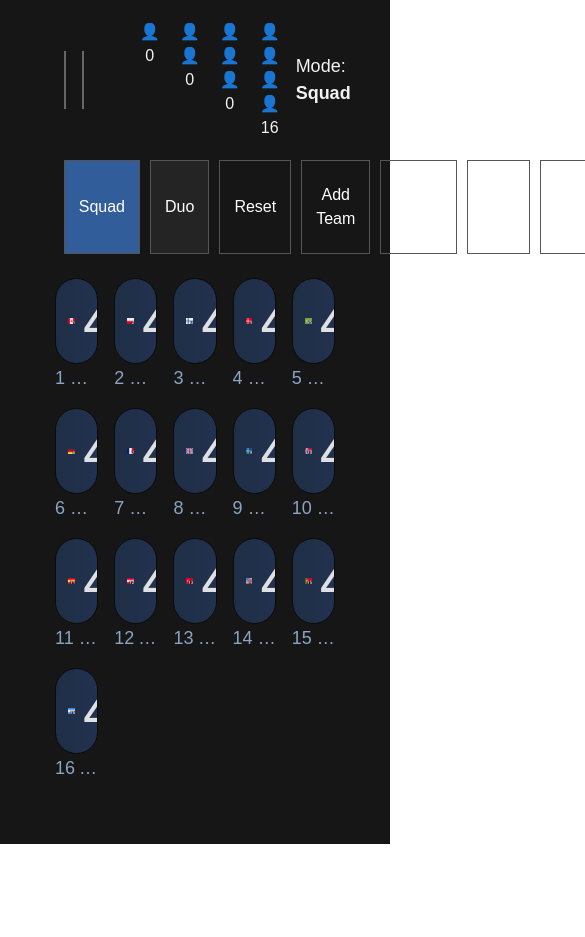
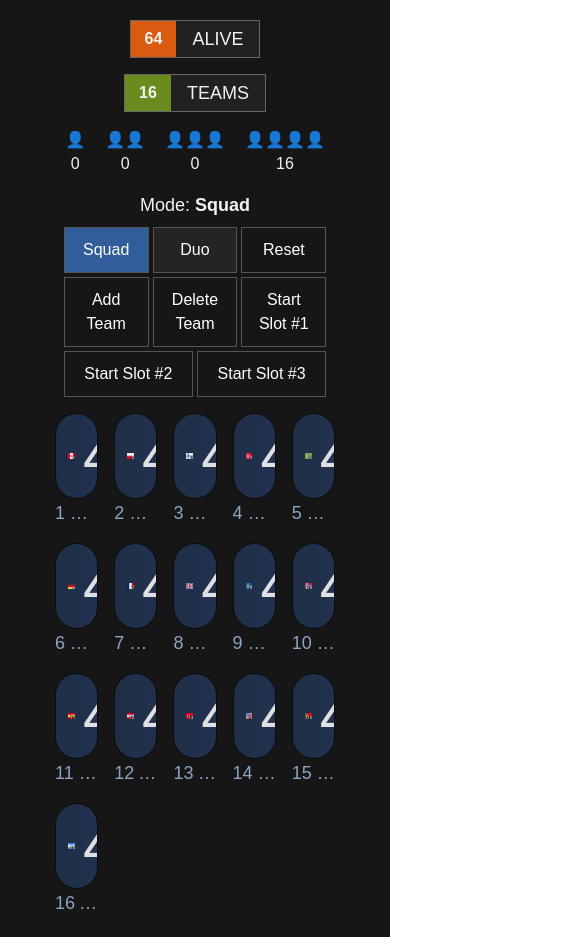
Before and after one commit to MadariBalint/pubg-tracker, a React (Vite) app: page / in a window 390 px wide. Shown: the top 937 px of the page, 585 px wide, since content can reach past the window. Before the commit the page ends 844 px from the top, so only its background shows below. Built offline with nearby package versions, Linux system fonts and the light colour scheme; the HTML template or start-up script is replaced by a standard one.

Commit message:
Some optimizations on styling

```diff
--- a/src/App.tsx
+++ b/src/App.tsx
@@ -4,8 +4,8 @@ import TopBar from "./components/TopBar";
 
 export default function App() {
   return (
-    <div className="h-dvh bg-[#161616] p-5 text-[#f2f2f2]">
-      <div className="flex flex-col items-center">
+    <div className="min-h-dvh bg-[#161616] p-5 text-[#f2f2f2]">
+      <div className="flex flex-col items-center gap-2">
         <div className="mx-auto w-3/4 ">
           <TopBar />
           <ModeSelector />
--- a/src/components/ModeSelector.tsx
+++ b/src/components/ModeSelector.tsx
@@ -15,12 +15,12 @@ export default function ModeSelector() {
   const mode = useAppSelector(selectMode);
 
   const baseButton =
-    "cursor-pointer border border-[#555]  px-3.5 py-2.5 text-white";
+    "cursor-pointer border border-[#555]  px-3.5 py-2.5 text-white flex-1";
   const activeButton = "bg-[#325d9b]";
   const inactiveButton = "bg-[#242424]";
 
   return (
-    <div className="mb-6 flex gap-2.5">
+    <div className="mb-2 gap-1 lg:mb-6 flex flex-wrap lg:gap-2.5 ">
       <button
         className={`${baseButton} ${mode === "squad" ? activeButton : inactiveButton}`}
         onClick={() => dispatch(setMode("squad"))}
--- a/src/components/TopBar.tsx
+++ b/src/components/TopBar.tsx
@@ -28,22 +28,22 @@ export default function TopBar() {
   ).length;
 
   return (
-    <div className="mb-5 flex items-center gap-4">
-      <div className="flex items-center overflow-hidden border border-[#666] bg-[#212121]">
-        <span className="bg-[#d85b0f] px-3.5 py-2.5 text-[36px] font-bold leading-none">
+    <div className="mb-2 lg:mb-5 flex flex-col lg:flex-row items-center gap-4">
+      <div className="flex items-center lg:overflow-hidden border border-[#666] bg-[#212121]">
+        <span className="bg-[#d85b0f] px-3.5 py-2.5 lg:text-[36px] font-bold leading-none">
           {alivePlayers}
         </span>
         <span className="px-4 text-[18px]">ALIVE</span>
       </div>
 
-      <div className="flex items-center overflow-hidden border border-[#666] bg-[#212121]">
-        <span className="bg-[#6a8b1e] px-3.5 py-2.5 text-[36px] font-bold leading-none">
+      <div className="flex items-center lg:overflow-hidden border border-[#666] bg-[#212121]">
+        <span className="bg-[#6a8b1e] px-3.5 py-2.5 lg:text-[36px] font-bold leading-none">
           {aliveTeams}
         </span>
         <span className="px-4 text-[18px]">TEAMS</span>
       </div>
 
-      <div className="flex gap-5 ml-10 ">
+      <div className="flex gap-5 lg:ml-10 ">
         <div className="flex flex-col items-center">
           <span>👤</span>
           <span>{aliveSolos}</span>
@@ -67,7 +67,7 @@ export default function TopBar() {
         )}
       </div>
 
-      <div className="ml-auto text-[18px]">
+      <div className="mx-auto lg:ml-auto text-[18px] ">
         Mode: <strong> {mode === "squad" ? "Squad" : "Duo"}</strong>
       </div>
     </div>
```
